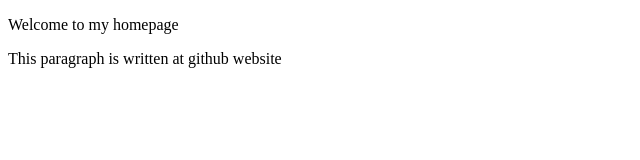
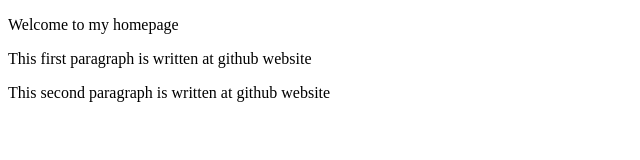
Before and after one commit to kimanamyeong/My-site, a plain HTML site: page index.html in a window 1280 px wide. Shown: the whole page, without its empty margins (0-640 px from the left). Drawn offline with Linux system fonts and the light colour scheme.

Commit message:
modified at my desktop

```diff
--- a/index.html
+++ b/index.html
@@ -7,7 +7,8 @@
 
 <body>
     <p>Welcome to my homepage</p>
-    <p>This paragraph is written at github website</p>
+    <p>This first paragraph is written at github website</p>
+    <p>This second paragraph is written at github website</p>
 </body>
 
 </html>
```
